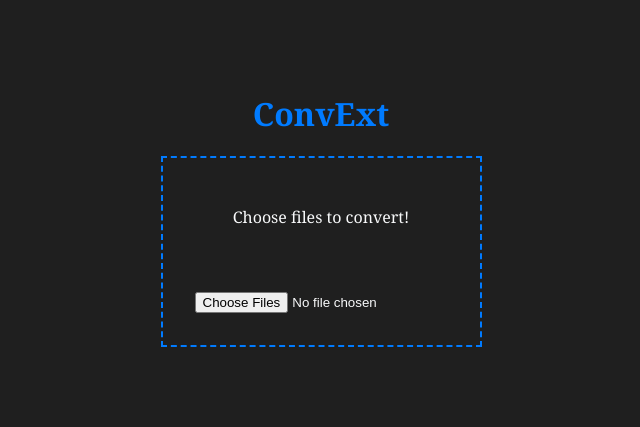
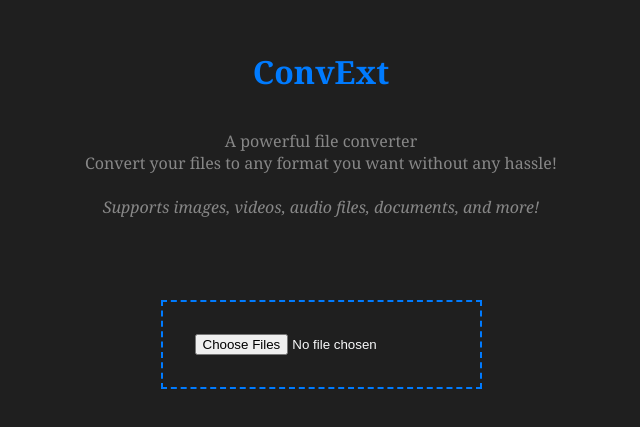
Before and after one commit to lamzaone/convext_fe, an Angular app: page /home in a window 1280 px wide. Shown: the part 191-618 px from the top of the page, without its empty margins (319-959 px from the left). Built offline with nearby package versions, Linux system fonts and the light colour scheme.

Commit message:
Refactor homepage component HTML and SCSS

```diff
--- a/src/app/homepage/homepage.component.html
+++ b/src/app/homepage/homepage.component.html
@@ -1,8 +1,12 @@
 <div class="container">
   <h1 class="title">ConvExt</h1>
+  <p class="description">
+    A powerful file converter <br>
+    Convert your files to any format you want without any hassle!<br><br>
+    <i>Supports images, videos, audio files, documents, and more!</i><br><br><br><br>
+  </p>
 
   <div class="drop">
-    <p>Choose files to convert!</p>
-    <input type="file" id="fileElem" multiple accept="image/*" onchange="handleFiles(this.files)">
+    <input type="file" id="fileElem" multiple accept="*" onchange="handleFiles(this.files)" title="Select files to convert">
   </div>
 </div>
--- a/src/app/homepage/homepage.component.scss
+++ b/src/app/homepage/homepage.component.scss
@@ -13,6 +13,12 @@
   color: var(--primary-color)
 }
 
+.description{
+  text-align: center;
+  color: #ffffff77
+
+}
+
 .drop{
   display: flex;
   flex-direction: column;
@@ -25,4 +31,10 @@
   & p{
     margin-bottom: 4rem;
   }
+
+  & input{
+    justify-content: center;
+    align-items: center;
+    text-align: center;
+  }
 }
```
